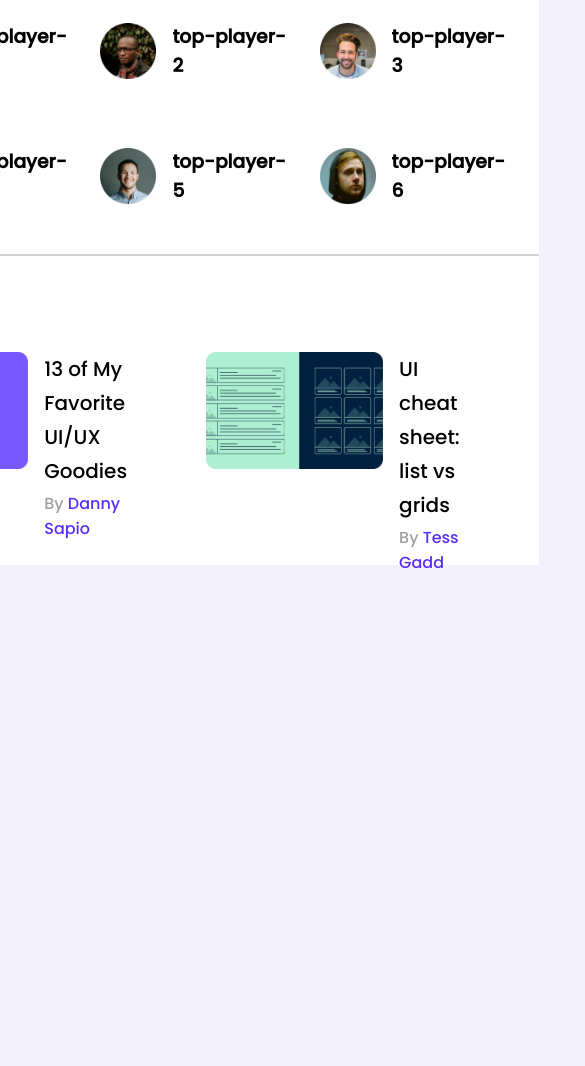
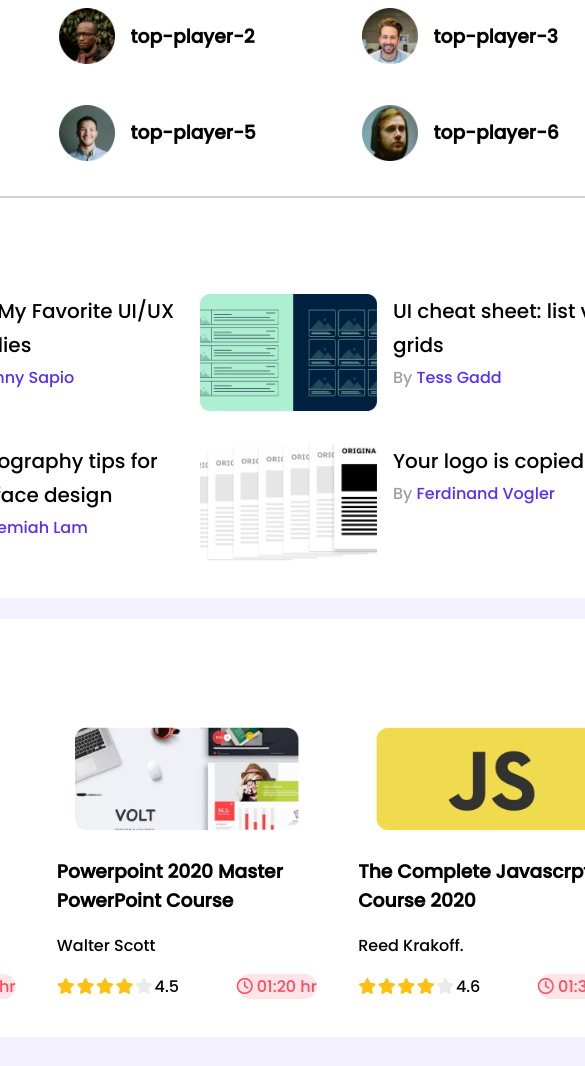
Before and after one commit to Hossain-Ahamed/Leader-board, a plain HTML site: page index.html in a window 390 px wide. Shown: the part 113-1179 px from the top of the page, 585 px wide, since content can reach past the window. Before the commit the page ends 844 px from the top, so only its background shows below. Drawn offline with Linux system fonts and the light colour scheme.

Commit message:
complete except media query

```diff
--- a/index.html
+++ b/index.html
@@ -6,6 +6,8 @@
     <meta http-equiv="X-UA-Compatible" content="IE=edge">
     <meta name="viewport" content="width=device-width, initial-scale=1.0">
     <title>Leader Board</title>
+    <!--Font awesome connection-->
+    <script src="https://kit.fontawesome.com/859d0f0f16.js" crossorigin="anonymous"></script>
     <!--Style Sheet-->
     <link rel="stylesheet" href="styles/style.css">
 </head>
@@ -66,8 +68,105 @@
                             <p>By <a href="">Tess Gadd</a></p>
                         </div>
                     </article>
+                    <article class="blog">
+                        <div class="blog-thumbnail">
+                            <img src="images/blogs/blog-3.png" alt="blog-2">
+                        </div>
+                        <div class="blog-info">
+                            <h3 class="blog-title">7 typography tips for interface design</h3>
+                            <p>By <a href="">Jeremiah Lam</a></p>
+                        </div>
+                    </article>
+                    <article class="blog">
+                        <div class="blog-thumbnail">
+                            <img src="images/blogs/blog-4.png" alt="blog-2">
+                        </div>
+                        <div class="blog-info">
+                            <h3 class="blog-title">Your logo is copied</h3>
+                            <p>By <a href="">Ferdinand Vogler</a></p>
+                        </div>
+                    </article>
 
                 </div>
+            </div>
+        </section>
+
+        <!--Latest Course-->
+        <section class="container">
+            <h2 class="section-title">Latest Course</h2>
+            <div class="courses">
+                <div class="course">
+                    <div class="course-banner"><img src="images/courses/course-1.png" alt="course 01"></div>
+                    <div class="course-details">
+                        <h3 class="course-title">React - The Complete Guide 2020</h3>
+                        <p class="course-author">Reed Krakoff.</p>
+                        <div class="course-info">
+                            <div class="ratings">
+                                <i id="rating-1" class="fa-solid fa-star filled"></i>
+                                <i id="rating-2" class="fa-solid fa-star filled"></i>
+                                <i id="rating-3" class="fa-solid fa-star filled"></i>
+                                <i id="rating-4" class="fa-solid fa-star filled"></i>
+                                <i id="rating-5" class="fa-solid fa-star empty"></i>
+                               4.5
+                            </div>
+
+                            <div class="duration">
+                                <i class="fa-regular fa-clock"></i>
+                                01:30 hr
+                            </div>
+
+                        </div>
+                    </div>
+                </div>
+                <div class="course">
+                    <div class="course-banner"><img src="images/courses/course-2.png" alt="course 01"></div>
+                    <div class="course-details">
+                        <h3 class="course-title">Powerpoint 2020 Master PowerPoint Course</h3>
+                        <p class="course-author">Walter Scott</p>
+                        <div class="course-info">
+                            <div class="ratings">
+                                <i id="rating-1" class="fa-solid fa-star filled"></i>
+                                <i id="rating-2" class="fa-solid fa-star filled"></i>
+                                <i id="rating-3" class="fa-solid fa-star filled"></i>
+                                <i id="rating-4" class="fa-solid fa-star filled"></i>
+                                <i id="rating-5" class="fa-solid fa-star empty"></i>
+                                4.5
+                            </div>
+
+                            <div class="duration">
+                                <i class="fa-regular fa-clock"></i>
+                                01:20 hr
+                            </div>
+
+                        </div>
+                    </div>
+                </div>
+
+                <div class="course">
+                    <div class="course-banner"><img src="images/courses/course-3.png" alt="course 01"></div>
+                    <div class="course-details">
+                        <h3 class="course-title">The Complete Javascrpt Course 2020 </h3>
+                        <p class="course-author">Reed Krakoff.</p>
+                        <div class="course-info">
+                            <div class="ratings">
+                                <i id="rating-1" class="fa-solid fa-star filled"></i>
+                                <i id="rating-2" class="fa-solid fa-star filled"></i>
+                                <i id="rating-3" class="fa-solid fa-star filled"></i>
+                                <i id="rating-4" class="fa-solid fa-star filled"></i>
+                                <i id="rating-5" class="fa-solid fa-star empty"></i>
+                                4.6
+                            </div>
+
+                            <div class="duration">
+                                <i class="fa-regular fa-clock"></i>
+                                01:30 hr
+                            </div>
+
+
+                        </div>
+                    </div>
+                </div>
+
             </div>
         </section>
     </main>
--- a/styles/style.css
+++ b/styles/style.css
@@ -8,14 +8,17 @@ body {
 /* COMMON STYLES AND UTITILIES*/
 main {
     display: flex;
-    flex-direction: row;
-    justify-content: center;
+    flex-direction: column;
+    align-items: center;
 }
 
 .container {
+
     background-color: #FFFFFF;
-    height: 670px;
     width: 879px;
+    margin-bottom: 21px;
+    padding: 30px;
+    border-radius: 5px;
 }
 
 .container hr {
@@ -27,14 +30,25 @@ main {
     color: #562EFF;
     font-size: 24px;
     margin-top: 3px;
+    margin-bottom: 40px;
+}
+.fa-star{
+    width: 12.39px;
+    height: 11.81px;
+    margin-right: 3px;
+}
+.ratings .filled {
+    color: #FFC014;
+}
 
-    margin-bottom: 40px;
-
+.ratings .empty {
+    color: #AEAEAE;
+    opacity: 0.25;
 }
 
 /* top player section*/
 .top-players {
-    padding: 30px 30px 0 30px;
+
     margin-bottom: 30px;
 
 }
@@ -70,13 +84,15 @@ ____________________ */
 }
 
 .top-blogs .blogs {
-    display: flex;
+    display: grid;
+    grid-template-columns: repeat(2, 1fr);
+    row-gap: 26px;
+    column-gap: 10px;
+
 }
 
 .blogs .blog {
     display: flex;
-    margin-right: 79px;
-
 }
 
 .blog img {
@@ -87,14 +103,13 @@ ____________________ */
 
 .blog .blog-info {
     margin-left: 16px;
+}
 
-
-}
-.blog .blog-info h3{
+.blog .blog-info h3 {
     margin: 0 0 3px 0;
     font-weight: 500;
-font-size: 20px;
-line-height: 34px;
+    font-size: 20px;
+    line-height: 34px;
 }
 
 .blog .blog-info p {
@@ -107,3 +122,39 @@ line-height: 34px;
     color: #562EFF;
 
 }
+
+/* _______________
+    Latest Courses
+________________- */
+.courses {
+    margin-top: 26px;
+    display: grid;
+    grid-template-columns: repeat(3,1fr);
+    column-gap: 25px;
+}
+.course{
+    display: flex;
+    flex-direction: column;
+    align-items: center;
+    height: 280px;
+    width: 260px;
+
+
+}
+.course-details{
+
+}
+.courses .course-banner img {
+    width: 224px;
+    height: 104px;
+}
+.course-info{
+    display: flex;
+    align-items: center;
+    justify-content: space-between;
+}
+.duration{
+    background: #FFE4E8;
+    border-radius: 15px;
+    color: #FF4A60;;
+}
```
